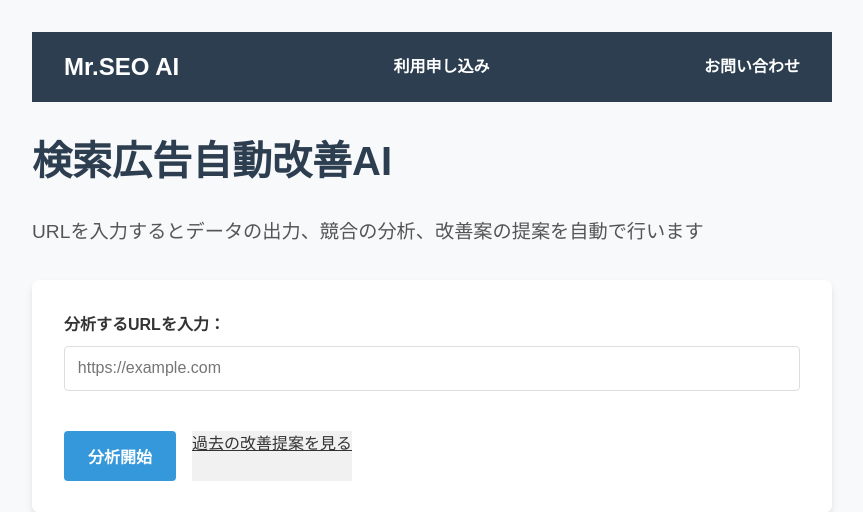
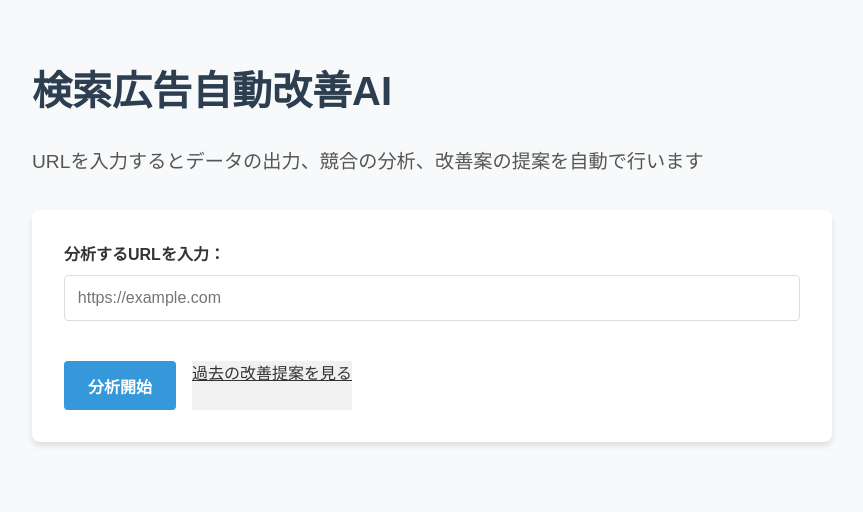
Before and after one commit to min151024/mrseoai, a Flask app: page / in a window 1280 px wide. Shown: the top 512 px of the page, without its empty margins (208-1071 px from the left). Run offline with Flask 3, Linux system fonts and the light colour scheme.

Commit message:
delate nav

```diff
--- a/templates/index.html
+++ b/templates/index.html
@@ -7,11 +7,6 @@
     <link rel="stylesheet" href="{{ url_for('static', filename='style.css') }}">
 </head>
 <body>
-    <nav>
-        <h1>Mr.SEO AI</h1>
-        <a href="{{ url_for('apply') }}">利用申し込み</a>
-        <a href="{{ url_for('contact') }}">お問い合わせ</a>
-    </nav>
     <h1>検索広告自動改善AI</h1>
     <p class="tagline">URLを入力するとデータの出力、競合の分析、改善案の提案を自動で行います</p>
 
```
